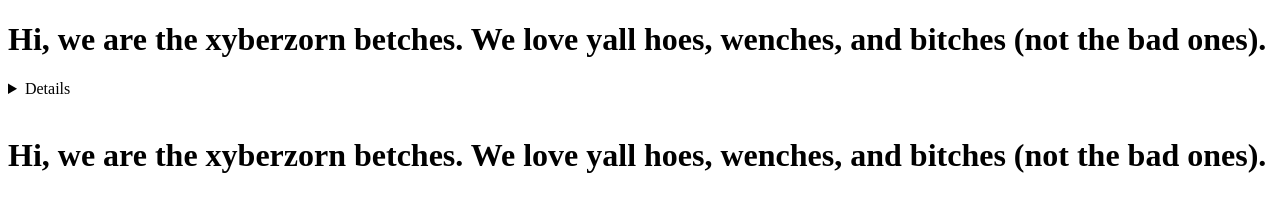
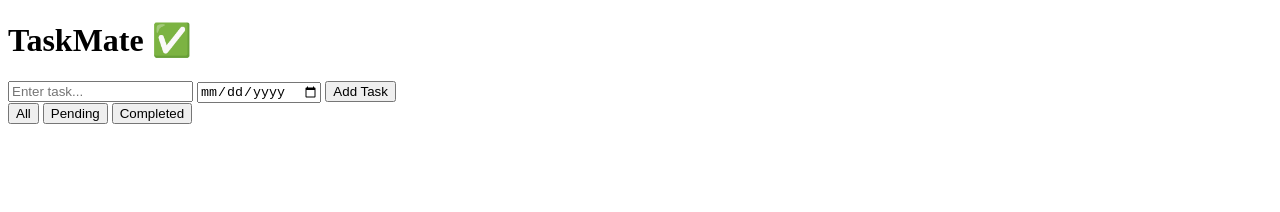
Before and after one commit to FiereEinar/xyberzorn, a plain HTML site: page app/index.html in a window 1280 px wide. Drawn offline with Linux system fonts and the light colour scheme.

Commit message:
New HTML Feature

```diff
--- a/app/index.html
+++ b/app/index.html
@@ -1,15 +1,32 @@
 <!DOCTYPE html>
 <html lang="en">
 <head>
-    <meta charset="UTF-8">
-    <meta name="viewport" content="width=device-width, initial-scale=1.0">
-    <title>XyberZorn</title>
+  <meta charset="UTF-8">
+  <meta name="viewport" content="width=device-width, initial-scale=1.0">
+  <title>TaskMate - To Do List</title>
+  <link rel="stylesheet" href="style.css">
 </head>
 <body>
-    <h1>Hi, we are the xyberzorn betches. We love yall hoes, wenches, and bitches (not the bad ones).</h1>
-    <details>I love people ahihihihihii</details>
-    <br>
-    <h1>Hi, we are the xyberzorn betches. We love yall hoes, wenches, and bitches (not the bad ones).</h1>
+  <header>
+    <h1>TaskMate ✅</h1>
+  </header>
 
+  <main>
+    <div class="task-input">
+      <input type="text" id="taskInput" placeholder="Enter task...">
+      <input type="date" id="taskDate">
+      <button id="addTaskBtn">Add Task</button>
+    </div>
+
+    <div class="filters">
+      <button data-filter="all" class="filter-btn active">All</button>
+      <button data-filter="pending" class="filter-btn">Pending</button>
+      <button data-filter="completed" class="filter-btn">Completed</button>
+    </div>
+
+    <ul id="taskList"></ul>
+  </main>
+
+  <script src="script.js"></script>
 </body>
 </html>
```
